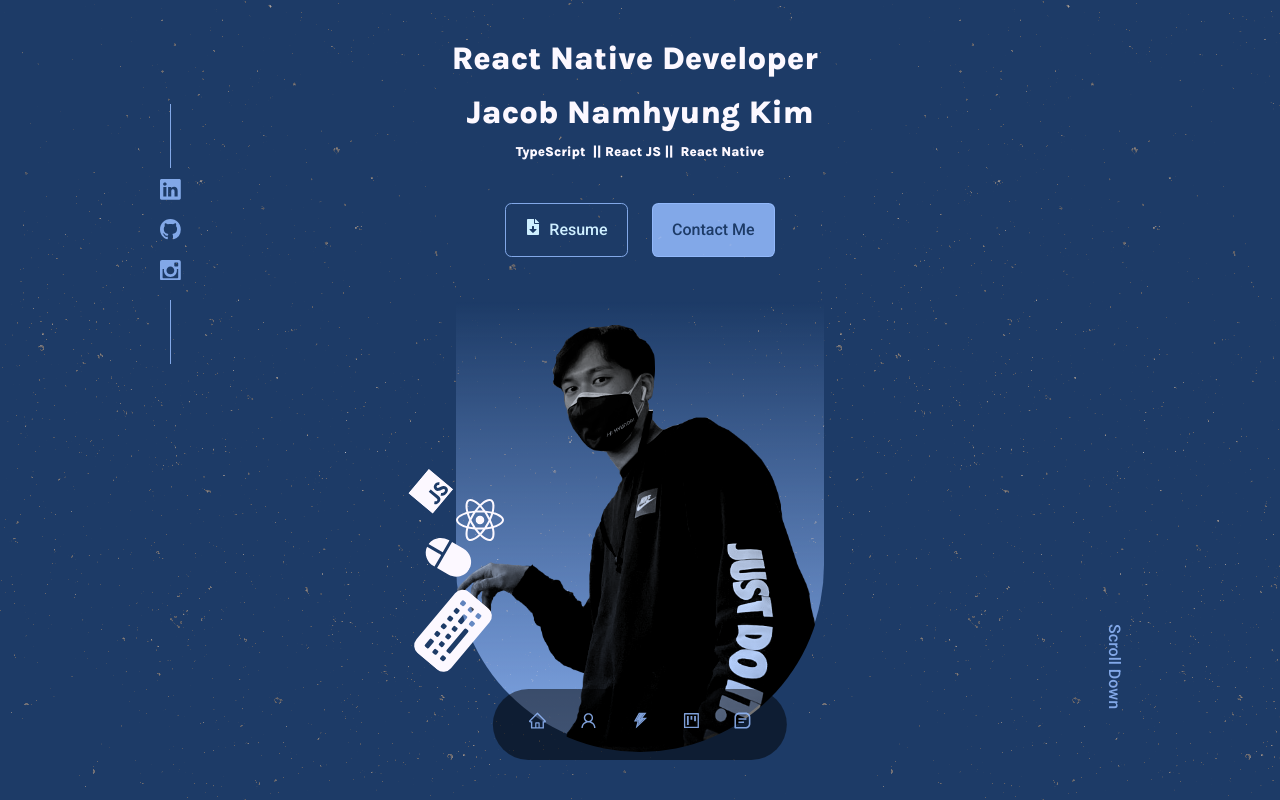
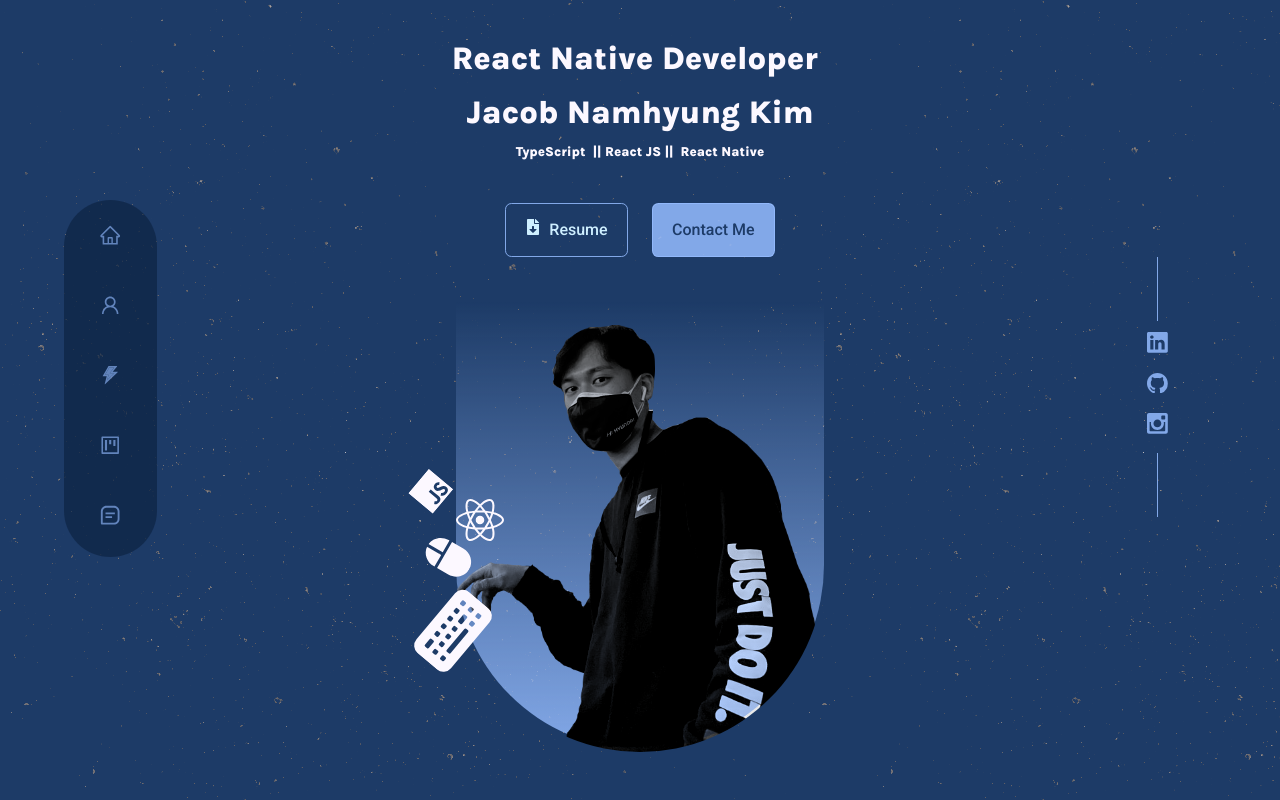
Before and after one commit to everywherejacobkim/portfolio, a React (Create React App) app: page / in a window 1280 px wide. Shown: the top 800 px of the page. Built offline with nearby package versions, Linux system fonts and the light colour scheme.

Commit message:
Fix: relocate navBar & social btns & style

```diff
--- a/src/components/header/Header.js
+++ b/src/components/header/Header.js
@@ -10,7 +10,7 @@ import { TypeAnimation } from 'react-type-animation';
 
 const Header = () => {
 
-  const typedText = ["Front-end Dev",1000,"React Developer",1500, "React Native Developer",1000];
+  const typedText = ["Front-end Dev",1000, "React Developer",1500, "React Native Developer",1000];
 
   return (
     <header id="header">
@@ -36,7 +36,7 @@ const Header = () => {
           </div>
         </div>
 
-        <a href="#contact" className="scroll__down">Scroll Down</a>
+        {/* <a href="#contact" className="scroll__down">Scroll Down</a> */}
         <Socials />
       </div>
     </header>
--- a/src/components/header/Socials.js
+++ b/src/components/header/Socials.js
@@ -7,9 +7,9 @@ import { motion } from "framer-motion";
 const Socials = () => {
   return (
     <motion.div className="header__socials" initial={{y:'-50vh'}} animate={{y:80}} transition={{type:'spring', stiffness: 60, delay:0.7}}>
-        <a href="https://www.linkedin.com/in/everywherejacobkim" target="_blank"><BsLinkedin className="social" /></a>
-        <a href="https://github.com/everywherejacobkim" target="_blank"><BsGithub className="social" /></a>
-        <a href="https://instagram.com" target="_blank"><ImInstagram className="social" /></a>
+        <a href="https://www.linkedin.com/in/everywherejacobkim" target="_blank" rel="noreferrer"><BsLinkedin className="social" /></a>
+        <a href="https://github.com/everywherejacobkim" target="_blank" rel="noreferrer"><BsGithub className="social" /></a>
+        <a href="https://instagram.com" target="_blank" rel="noreferrer"><ImInstagram className="social" /></a>
     </motion.div>
   )
 }
--- a/src/components/header/header.css
+++ b/src/components/header/header.css
@@ -25,8 +25,8 @@ header {
     align-items: center;
     gap: .7rem;
     position: absolute;
-    left: 0;
-    top: -.5rem;
+    right: -5%;
+    top: 15%;
 }
 
 .header__socials::before {
--- a/src/components/nav/Nav.js
+++ b/src/components/nav/Nav.js
@@ -1,4 +1,4 @@
-import React, {useState} from 'react';
+import React, { useState } from 'react';
 import './nav.css';
 import {AiOutlineHome, AiOutlineUser, AiTwotoneThunderbolt, AiOutlineProject} from 'react-icons/ai';
 import {BiMessageSquareDetail} from 'react-icons/bi';
--- a/src/components/nav/nav.css
+++ b/src/components/nav/nav.css
@@ -1,15 +1,16 @@
 nav {
-    background: rgba(1,1,1,0.5);
+    background: #0e2443;
+    opacity: 0.7;
     width: max-content;
     padding: 0.7rem 1.7rem;
 
     position: fixed;
     z-index: 999;
-    left: 50%;
-    transform: translateX(-50%);
-    bottom: 2.5rem;
+    left: 5%;
+    top: 25%;
 
     display: flex;
+    flex-direction: column;
     gap: 1rem;
     border-radius: 3rem;
 }
@@ -17,9 +18,9 @@ nav {
 nav a {
     background: transparent;
     padding: .5rem;
-    font-size: 1.2rem;
+    font-size: 1.4rem;
 }
 
 nav a.active {
-    color: var(--color-light);
+    color: var(--color-white);
 }
--- a/src/index.css
+++ b/src/index.css
@@ -58,8 +58,9 @@ h1,h2,h3,h4,h5,h6 {
 }
 
 section {
+  height: 135vh;
   margin-top: 3rem;
-  height: 135vh;
+  margin-left: 8rem;
 }
 
 section > h2, section > h5 {
```
